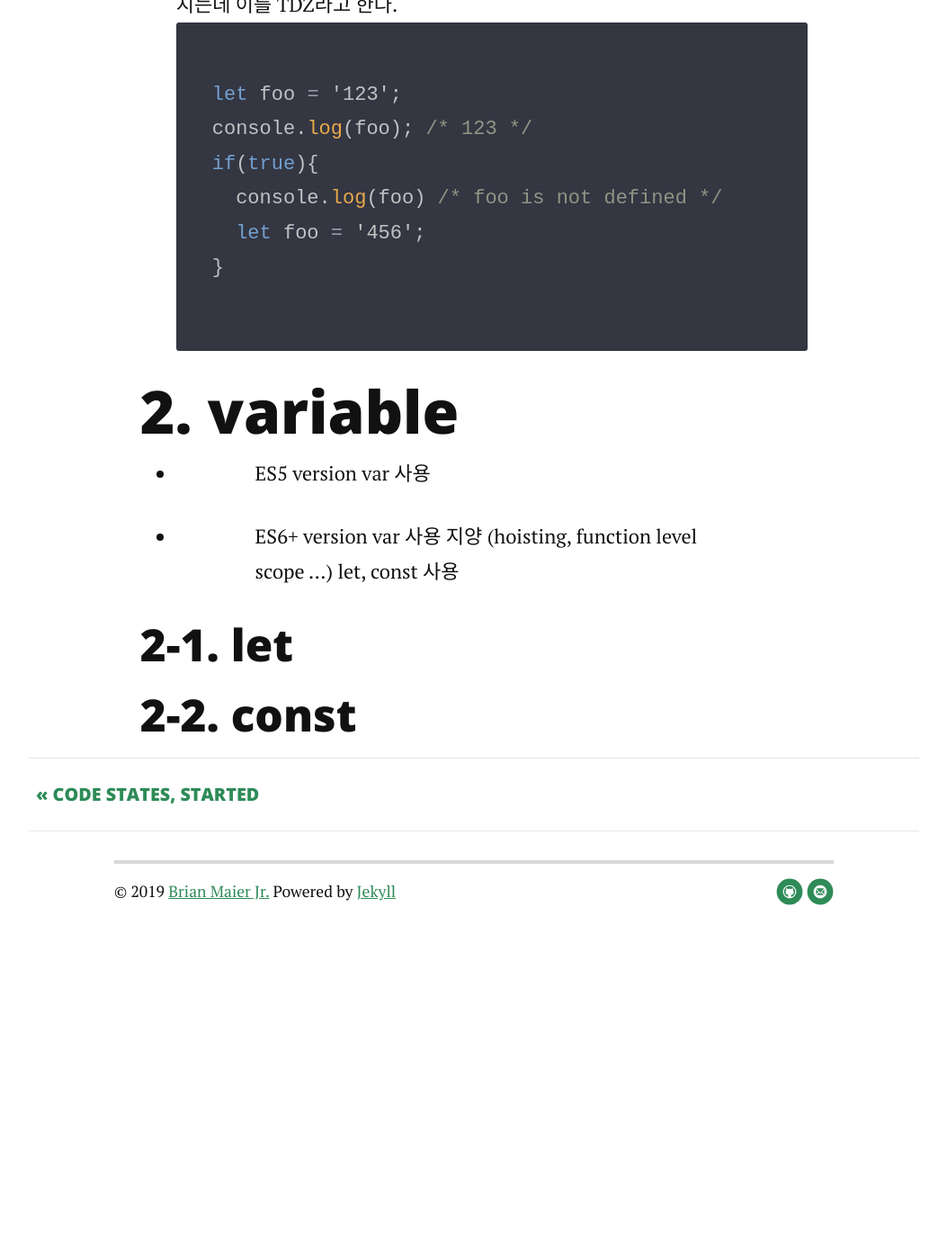
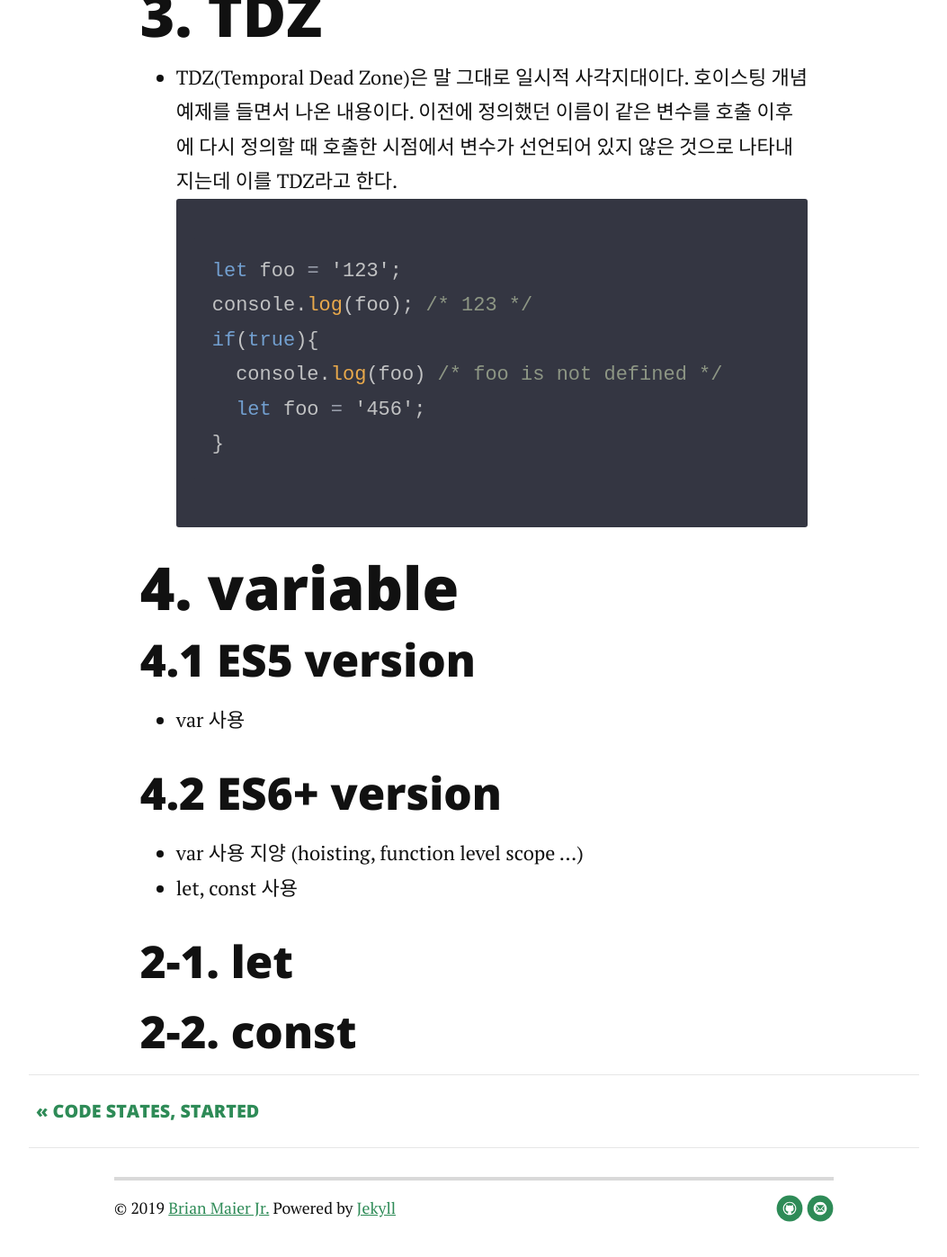
Before and after one commit to raonzena/raonzena.github.io, a Jekyll site: the page built from _posts/2019-01-29-03-third-post.markdown, in a window 1280 px wide and 1400 px high, scrolled down 3123 px. Shown: the top 1397 px of the window at 90% size, without its empty margins (113-1166 px from the left). Built offline with Jekyll 4.4.1, drawn with Linux system fonts in a browser that asks for light colours; nearby versions of some CDN libraries; before the commit the page ends 4171 px from its top, so only the background shows below that; some of the changed text lies outside the part shown.

Commit message:
update 190129_6

````diff
--- a/_posts/2019-01-29-03-third-post.markdown
+++ b/_posts/2019-01-29-03-third-post.markdown
@@ -5,9 +5,9 @@
 
 ---
 
-# **1. scope**
+# 1. scope
 
-- ES5 version
+## 1.1 ES5 version
   **함수 레벨 스코프(function level scope)**
   함수에 의해서 생기는 변수의 유효범위. 함수 내에서 선언된 변수는 함수 내에서만 유효. 함수 외부에서는 참조 불가.
   ```javascript
@@ -18,7 +18,7 @@
   console.log(bar)  /* bar is 456 */
   ```
 
-- ES6+ version
+## 1.2 ES6+ version
   **블록 레벨 스코프(block level scope)**
   블록에 의해 생기는 변수의 유효범위. 중괄호({})를 블록으로 간주.
   ```javascript
@@ -77,14 +77,14 @@
 
 
 
-# **2. variable**
+# 4. variable
 
-- ES5 version
-var 사용
+## 4.1 ES5 version
+- var 사용
 
-- ES6+ version
-var 사용 지양 (hoisting, function level scope ...)
-let, const 사용
+## 4.2 ES6+ version
+- var 사용 지양 (hoisting, function level scope ...)
+- let, const 사용
 
 
 
````
Also changed, not shown: other parts of _posts/2019-01-29-03-third-post.markdown (+2 -2 lines).
